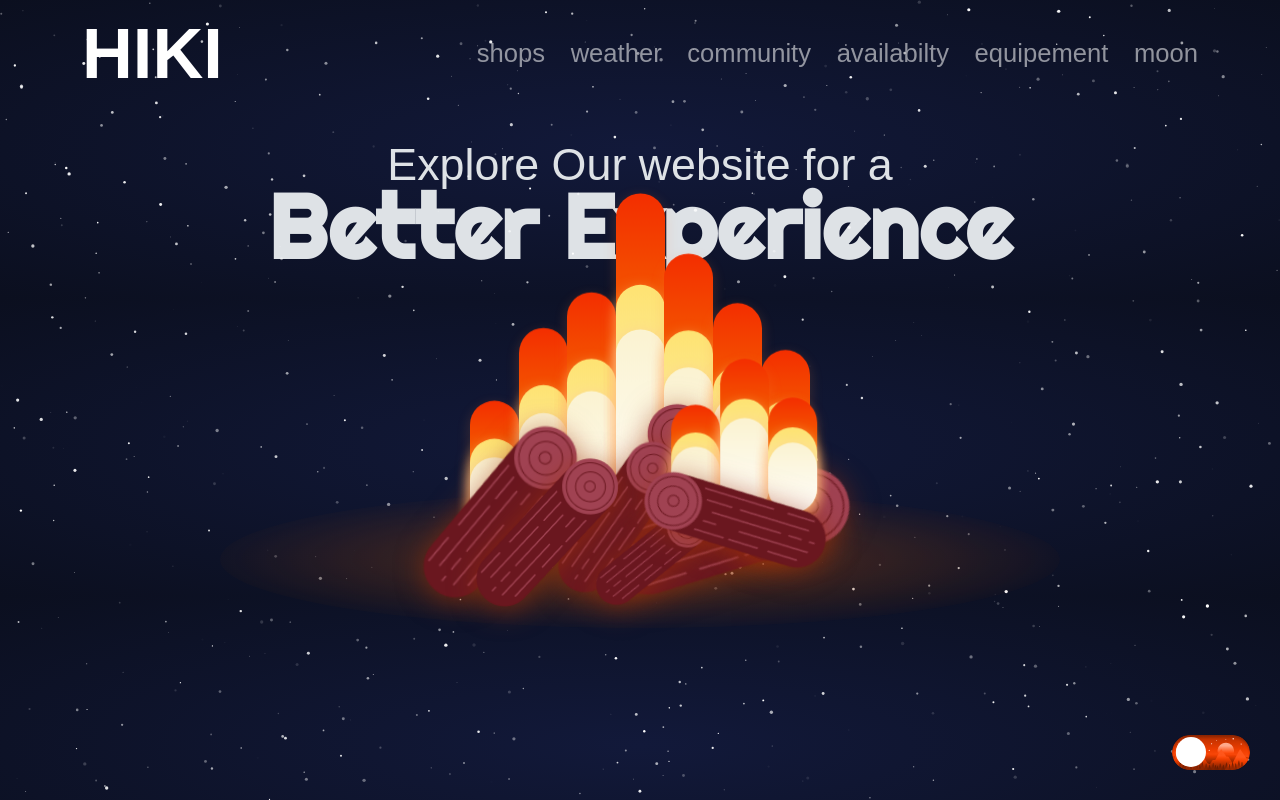
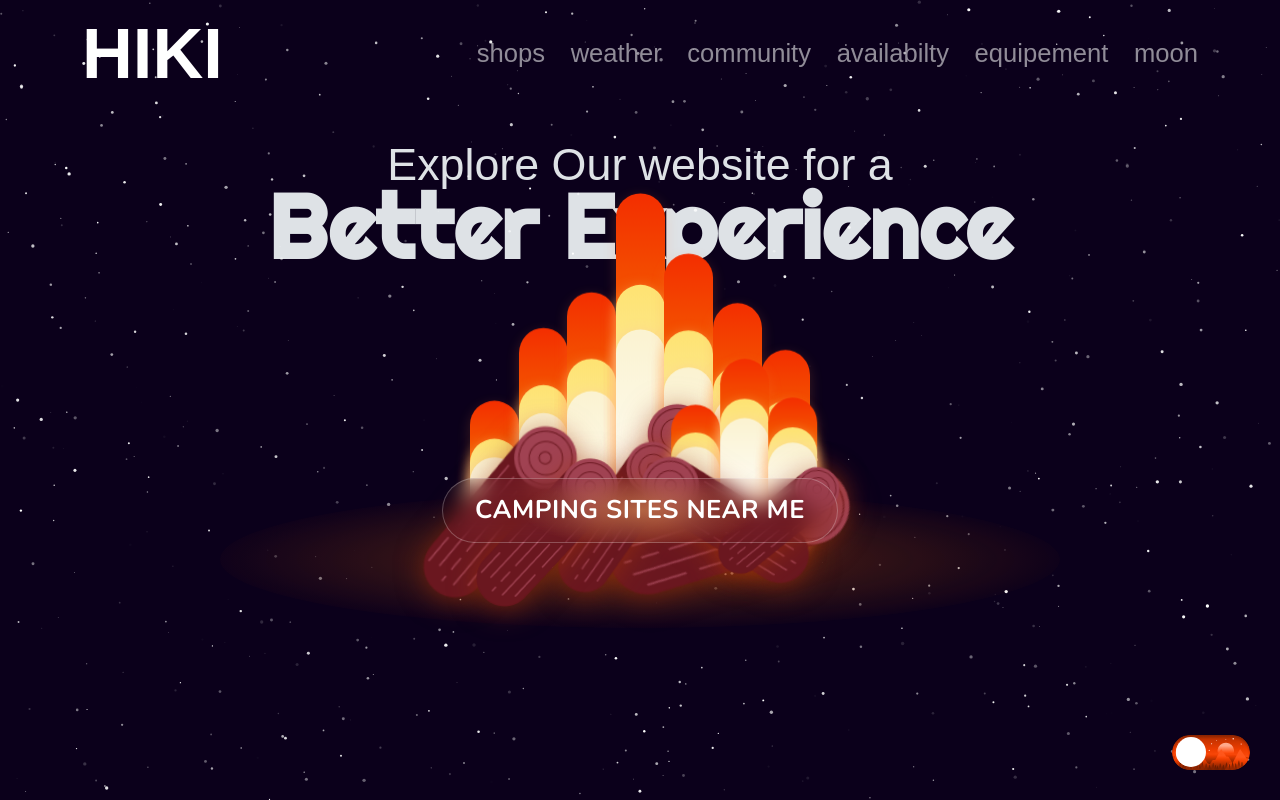
Before and after one commit to Adam-BH/projet-web-gl21-chabiba, a PHP site: page / in a window 1280 px wide. Run offline with PHP 8.4, Linux system fonts and the light colour scheme; some libraries are stand-ins or nearby versions.

Commit message:
feat: add static homepage

```diff
--- a/css/style.css
+++ b/css/style.css
@@ -1,6 +1,7 @@
 body{
-    background-color: #0b0f1f;
-    background-image: radial-gradient(ellipse at 50% 50%,#12193a 0%,#0b0f1f);
+    background-color: #0b001b;
+    height:100vh;
+    overflow: hidden;
 }
 nav {
   display: flex;
@@ -206,10 +207,9 @@ nav {
     .log-2 { width: 175px; bottom: 55px; right: 40px;  transform: rotate(0deg) scaleX(-1); z-index: 2; }
     .log-3 { width: 156px; bottom: 30px; left: 45%;    transform: translateX(-50%) rotate(-8deg); z-index: 3; }
     .log-4 { width: 165px; bottom: 10px; left: 35px;   transform: rotate(deg); z-index: 4; }
-    .log-5 { width: 170px; bottom: 20px;  right: 30px;  transform: rotate(-30deg) scaleX(-1); z-index: 5; }
-    /* this is the one ^^^ */
-    .log-6 { width: 120px; bottom: 10px;  left: 50%;    transform: translateX(-40%) rotate(8deg); z-index: 3; }
-    .log-7 { width: 225px; bottom: -20px;  left: 66%;    transform: translateX(-40%) rotate(30deg); z-index: ; }
+    .log-5 { width: 170px; bottom: 20px;  right: 40px;  transform: rotate(-15deg) scaleX(-1); z-index: 5; }
+    .log-6 { width: 130px; bottom: 40px;  left: 80%;    transform: translateX(-40%) rotate(8deg); z-index: 5; }
+    .log-7 { width: 225px; bottom: -20px;  left: 66%;    transform: translateX(-40%) rotate(30deg); z-index: 1; }
   .campfire {
   width: 420px;
   height: 57vh;
@@ -246,3 +246,47 @@ nav {
   height: 300px;
   z-index: 2;          /* logs appear over pillars base */
 }
+.button {
+  display: block;
+  margin: 200px auto;
+  padding:12px 32px;
+
+  /* glassy effect */
+  background: radial-gradient(ellipse 60% 120% at center, rgba(193, 117,75, 0.8) 0%,rgba(50,17,23,0) 50%,transparent 70%);
+  backdrop-filter: blur(10px);
+  -webkit-backdrop-filter: blur(10px);
+  border: 1px solid rgba(255, 255, 255, 0.25);
+
+  /* rounded corners */
+  border-radius: 1887.78px;
+
+  /* scales with window */
+  width: fit-content;
+  max-width: 90%;
+  font-size: clamp(14px, 2vw, 26px);
+
+  /* cosmetic */
+  font-family:'Nunito',sans-serif ;
+  font-weight: bold;
+  color: white;
+  cursor: pointer;
+  letter-spacing: 0.5px;
+  transition: background-color 0.3s ease, transform 0.2s ease;
+    margin-top: 180px;  /* negative = overlaps campfire by 20px */
+  z-index: 10;
+  position: relative;
+}
+
+.button:hover {
+  background: radial-gradient(ellipse 40% 80% at center, rgba(193, 117,75, 0.8) 0%, transparent 70%);
+  transform: scale(1.05);
+}
+.wrapper {
+  display: flex;
+  flex-direction: column;
+  align-items: center;
+}
+@font-face {
+    font-family: 'Nunito';
+    src: url('../assets/Fonts/Nunito.ttf') format('truetype');
+}
--- a/index.html
+++ b/index.html
@@ -38,6 +38,7 @@
         <p class="hero-sub">Explore Our website for a</p>
         <p class="hero-title">Better Experience</p>
     </section>
+    <div class="wrapper">
     <div class="campfire">
         <div class="ground-glow"></div>
     <div class="pillars">
@@ -113,6 +114,8 @@
       <img class="log log-6" src="assets/Images/piecesOfWood.png" alt="log"/>
       <img class="log log-7" src="assets/Images/piecesOfWood.png" alt="log"/>
     </div>
+</div>
+<div class="button">CAMPING SITES NEAR ME</div>
     </div>
    <footer>
         <div class="theme-toggle">
```
Also changed, not shown: assets/Fonts/Nunito.ttf (added).
